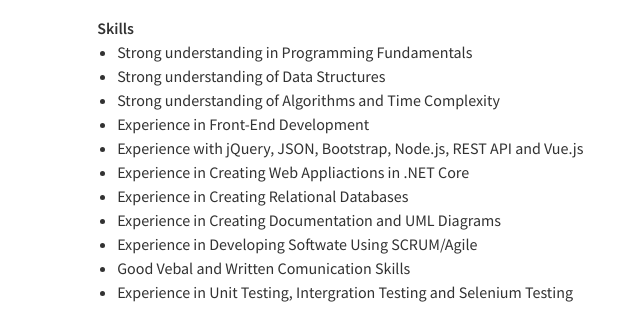
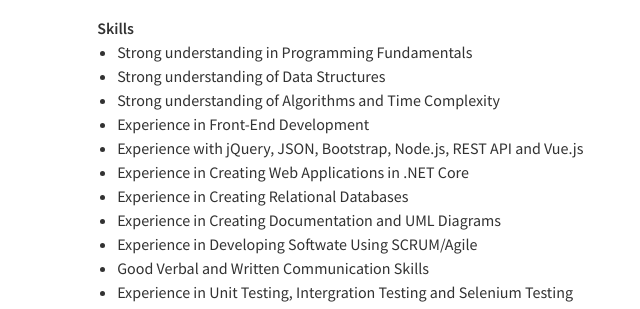
Before and after one commit to ericguzman94/ericguzman94.github.io, a plain HTML site: page index.html in a window 1280 px wide. Shown: the part 1863-2172 px from the top of the page, 290-930 px from the left. Drawn offline with nearby package versions, Linux system fonts and the light colour scheme.

Commit message:
More updates to grammer

```diff
--- a/index.html
+++ b/index.html
@@ -216,11 +216,11 @@
             <li>Strong understanding of Algorithms and Time Complexity</li>
             <li>Experience in Front-End Development</li>
             <li>Experience with jQuery, JSON, Bootstrap, Node.js, REST API and Vue.js</li>
-            <li>Experience in Creating Web Appliactions in .NET Core</li>
+            <li>Experience in Creating Web Applications in .NET Core</li>
             <li>Experience in Creating Relational Databases</li>
             <li>Experience in Creating Documentation and UML Diagrams</li>
             <li>Experience in Developing Softwate Using SCRUM/Agile</li>
-            <li>Good Vebal and Written Comunication Skills</li>
+            <li>Good Verbal and Written Communication Skills</li>
             <li>Experience in Unit Testing, Intergration Testing and Selenium Testing</li>
             <li>Experience in Creating Software Architecture and Design</li>
             <li>Excellent understanding of the Software Lifecyle</li>
```
